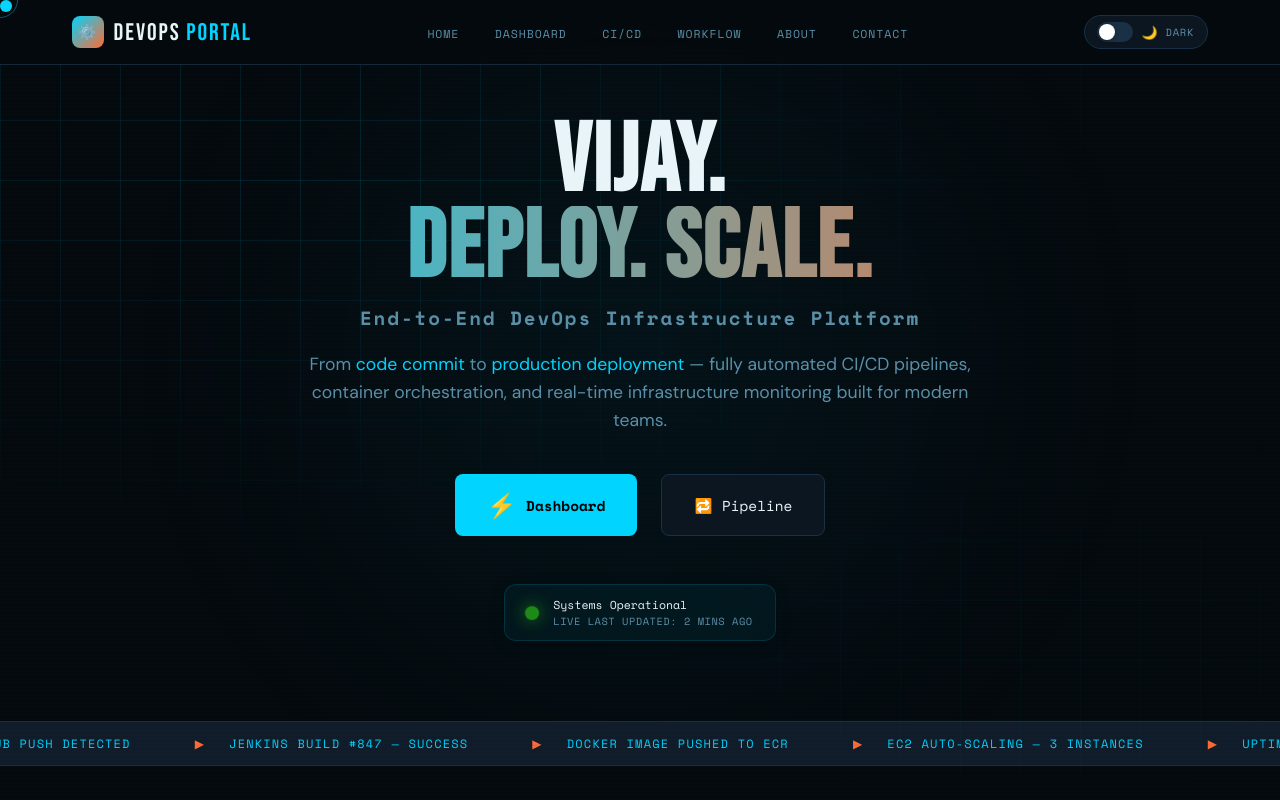
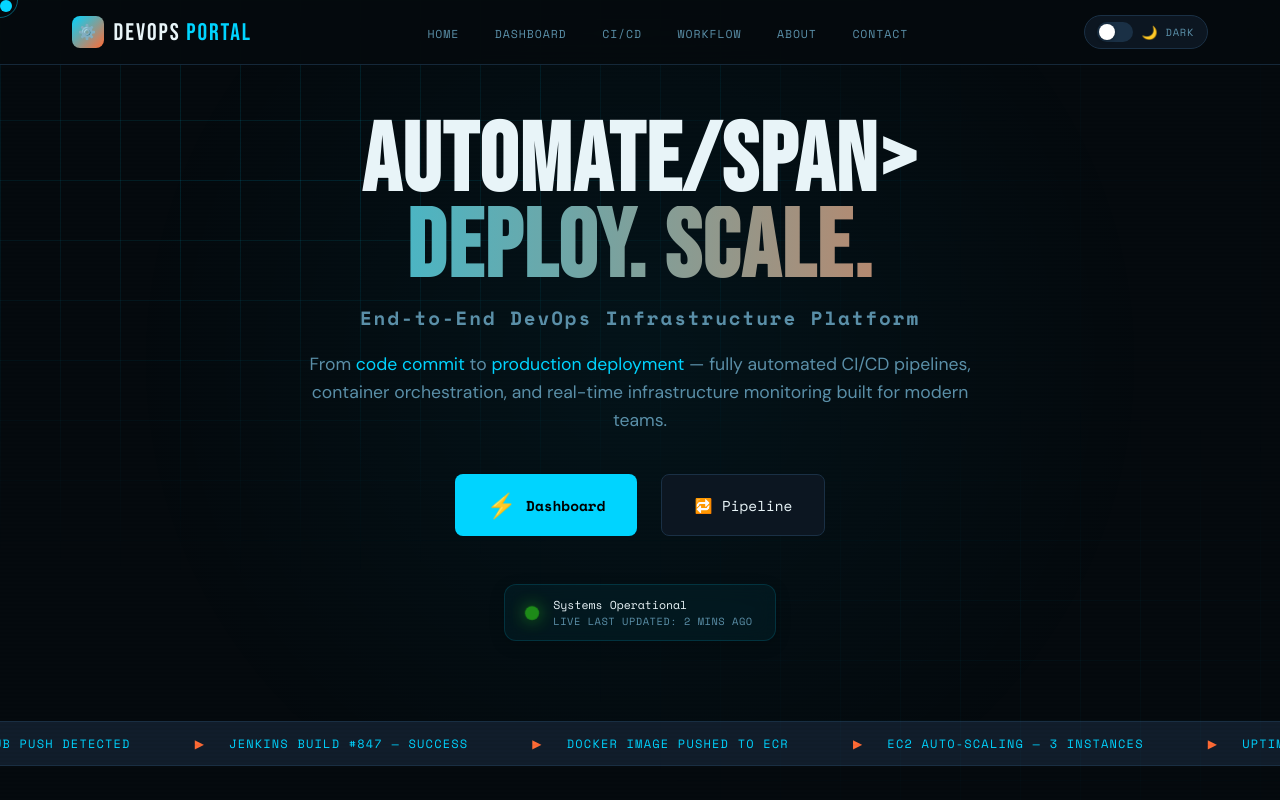
Before and after one commit to VickyTerm/Devops-Website, a website: page public/index.html in a window 1280 px wide. Shown: the top 800 px of the page. Drawn offline with nearby package versions, Linux system fonts and the light colour scheme.

Commit message:
Updated the bug in the jenkinsfile and testing changes in the index.html

```diff
--- a/public/index.html
+++ b/public/index.html
@@ -35,7 +35,7 @@
     <div class="hero-glow"></div>
     <div class="container">
       <h1 class="hero-title">
-        <span class="line1">VIJAY.</span>
+        <span class="line1">AUTOMATE/span>
         <span class="line2">DEPLOY. SCALE.</span>
         <span class="line3">End-to-End DevOps Infrastructure Platform</span>
       </h1>
```
Also changed, not shown: 1 other file.
